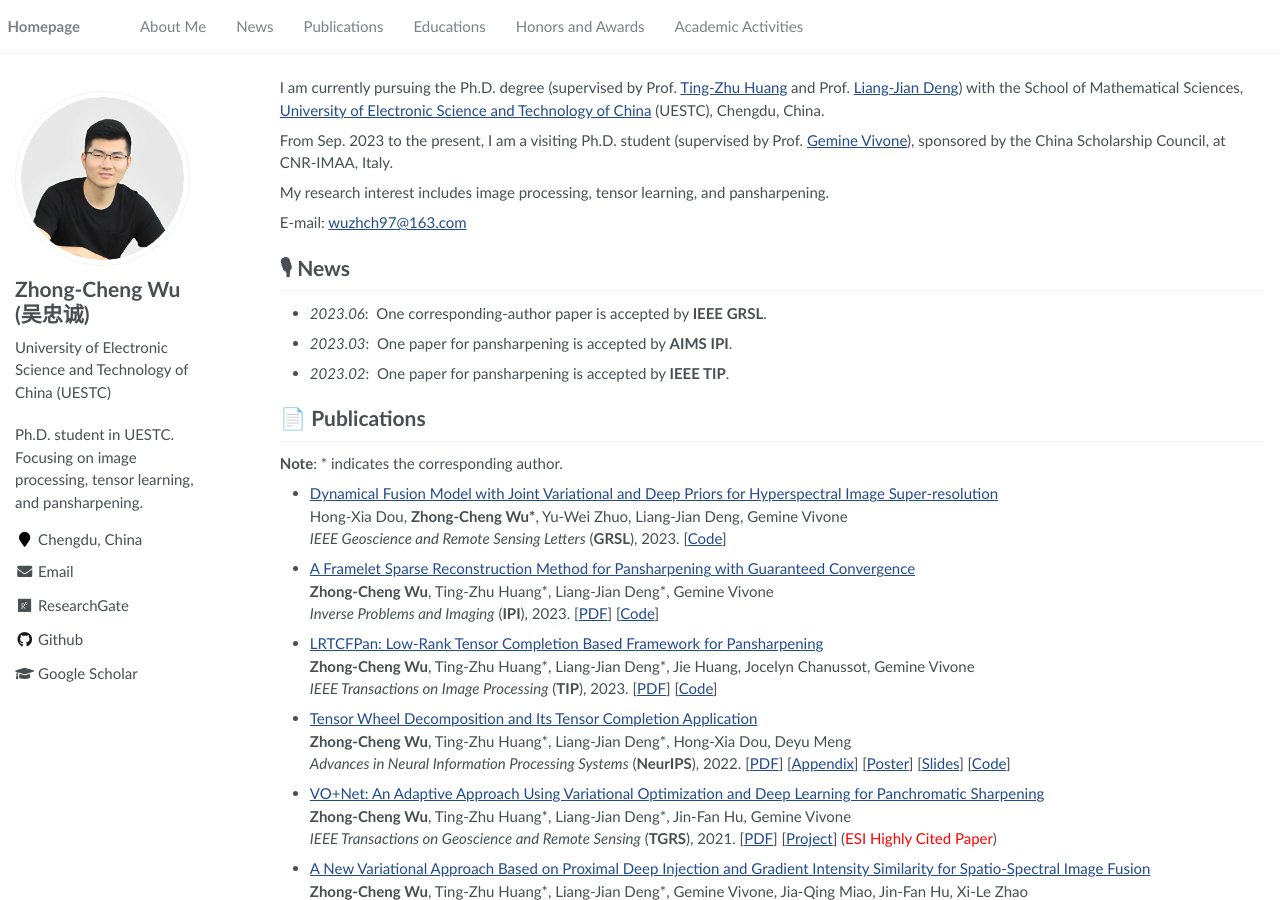
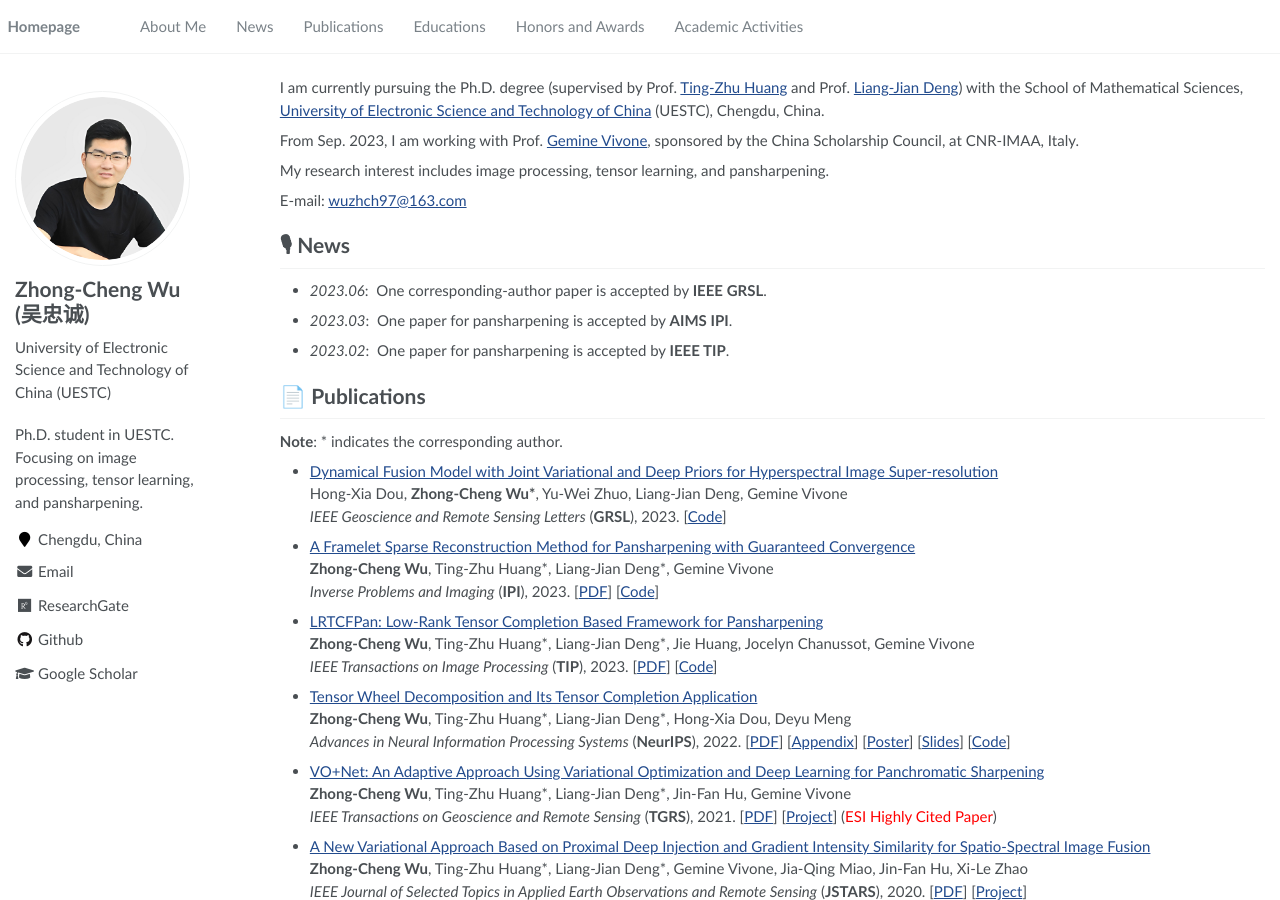
Before and after one commit to zhongchengwu/zhongchengwu.github.io, a Jekyll site: the page built from _pages/about.md, in a window 1280 px wide and 900 px high. Built offline with Jekyll 4.4.1, drawn with Linux system fonts in a browser that asks for light colours.

Commit message:
Update about.md

```diff
--- a/_pages/about.md
+++ b/_pages/about.md
@@ -19,7 +19,7 @@ redirect_from:
 
 I am currently pursuing the Ph.D. degree (supervised by Prof. [Ting-Zhu Huang](http://www.math.uestc.edu.cn/info/1081/2041.htm) and Prof. [Liang-Jian Deng](https://liangjiandeng.github.io/)) with the School of Mathematical Sciences, [University of Electronic Science and Technology of China](https://www.uestc.edu.cn/) (UESTC), Chengdu, China.
 
-From Sep. 2023 to the present, I am a visiting Ph.D. student (supervised by Prof. [Gemine Vivone](https://sites.google.com/site/vivonegemine)), sponsored by the China Scholarship Council, at CNR-IMAA, Italy.
+From Sep. 2023, I am working with Prof. [Gemine Vivone](https://sites.google.com/site/vivonegemine), sponsored by the China Scholarship Council, at CNR-IMAA, Italy.
 
 My research interest includes image processing, tensor learning, and pansharpening.
 
```
